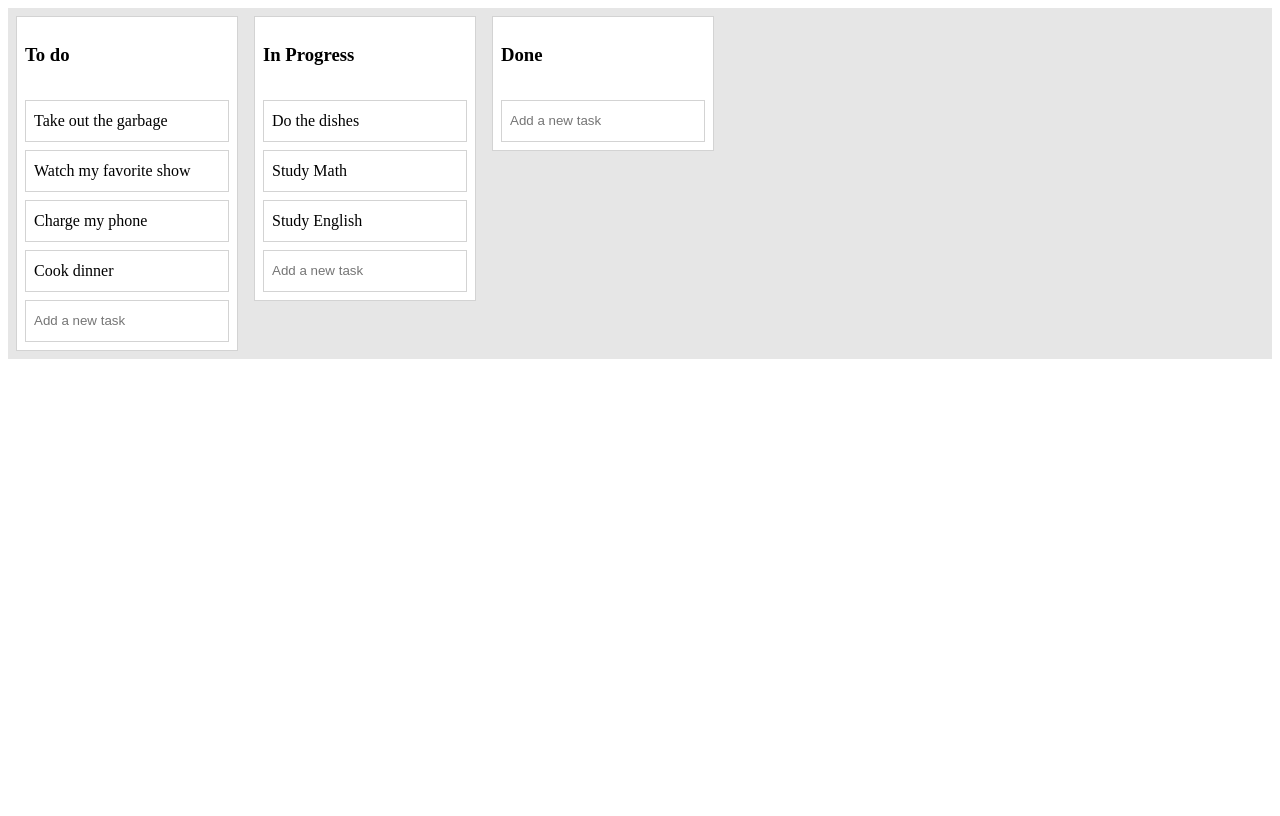
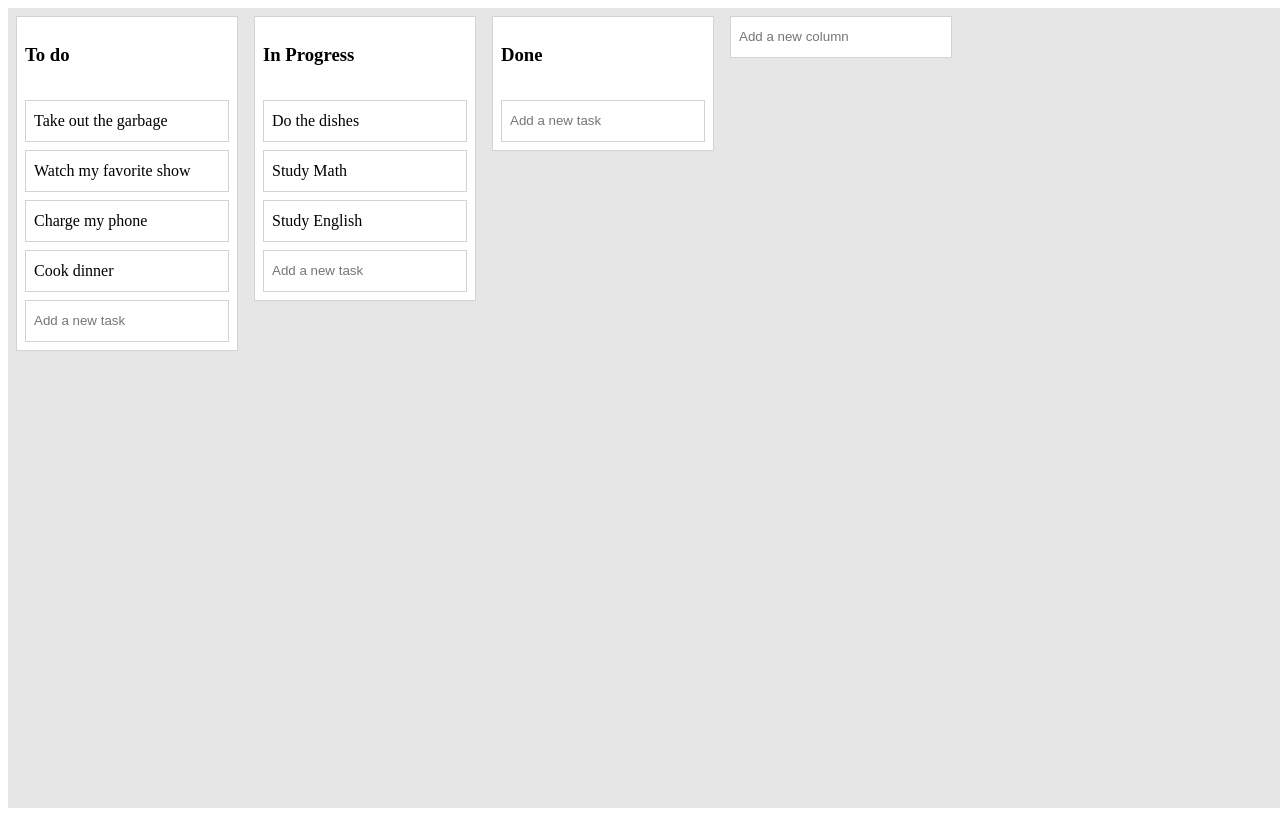
Before and after one commit to jasonluo07/react-beautiful-dnd-sandbox, a React (Create React App) app: page / in a window 1280 px wide. Built offline with nearby package versions, Linux system fonts and the light colour scheme.

Commit message:
feat: add <AddColumn />

```diff
--- /dev/null
+++ b/src/components/AddColumn.tsx
@@ -0,0 +1,48 @@
+import { ChangeEvent, KeyboardEvent, useState } from 'react';
+import styled from 'styled-components';
+
+const Container = styled.div`
+  margin: 8px;
+  border: 1px solid lightgrey;
+  background-color: white;
+  min-width: 220px;
+`;
+
+const Input = styled.input`
+  border: none;
+  height: 40px;
+  line-height: 40px;
+  width: 100%;
+  padding: 0 8px;
+  box-sizing: border-box;
+`;
+
+interface AddColumnProps {
+  onAddColumn: (title: string) => void;
+}
+
+export default function AddColumn(props: AddColumnProps) {
+  const [title, setTitle] = useState('');
+
+  function handleChange(event: ChangeEvent<HTMLInputElement>) {
+    setTitle(event.target.value);
+  }
+
+  function handleKeyPress(event: KeyboardEvent) {
+    if (event.key === 'Enter') {
+      props.onAddColumn(title);
+      setTitle('');
+    }
+  }
+
+  return (
+    <Container>
+      <Input
+        value={title}
+        placeholder="Add a new column"
+        onChange={handleChange}
+        onKeyPress={handleKeyPress}
+      />
+    </Container>
+  );
+}
--- a/src/components/Column.tsx
+++ b/src/components/Column.tsx
@@ -8,7 +8,7 @@ const Container = styled.div`
   margin: 8px;
   border: 1px solid lightgrey;
   background-color: white;
-  width: 220px;
+  min-width: 220px;
 
   display: flex;
   flex-direction: column;
--- a/src/components/Kanban.tsx
+++ b/src/components/Kanban.tsx
@@ -1,6 +1,7 @@
 import { useState } from 'react';
 import styled from 'styled-components';
 import Column from './Column';
+import AddColumn from './AddColumn';
 import { IKanban } from '../types';
 import { DragDropContext, DropResult, Droppable } from '@hello-pangea/dnd';
 import produce from 'immer';
@@ -10,6 +11,8 @@ const Container = styled.div`
   display: flex;
   align-items: flex-start;
   background-color: #e6e6e6;
+  min-width: 100vw;
+  min-height: 100vh;
 `;
 
 export default function Kanban() {
@@ -56,6 +59,19 @@ export default function Kanban() {
     });
   };
 
+  const handleAddColumn = (title: string) => {
+    if (!title) return;
+
+    const newColumnId = `column-${Date.now()}`;
+    const newColumn = { id: newColumnId, title, taskOrder: [] };
+    setKanban(prevKanban => {
+      return produce(prevKanban, draft => {
+        draft.columns[newColumnId] = newColumn;
+        draft.columnOrder.push(newColumnId);
+      });
+    });
+  };
+
   return (
     <DragDropContext onDragEnd={handleDragEnd}>
       <Droppable droppableId="allColumns" direction="horizontal" type="column">
@@ -67,7 +83,7 @@ export default function Kanban() {
               return <Column key={column.id} column={column} tasks={tasks} index={index} onAddTask={handleAddTask} />;
             })}
             {provided.placeholder}
-            {/* <AddColumn /> */}
+            <AddColumn onAddColumn={handleAddColumn} />
           </Container>
         )}
       </Droppable>
```
